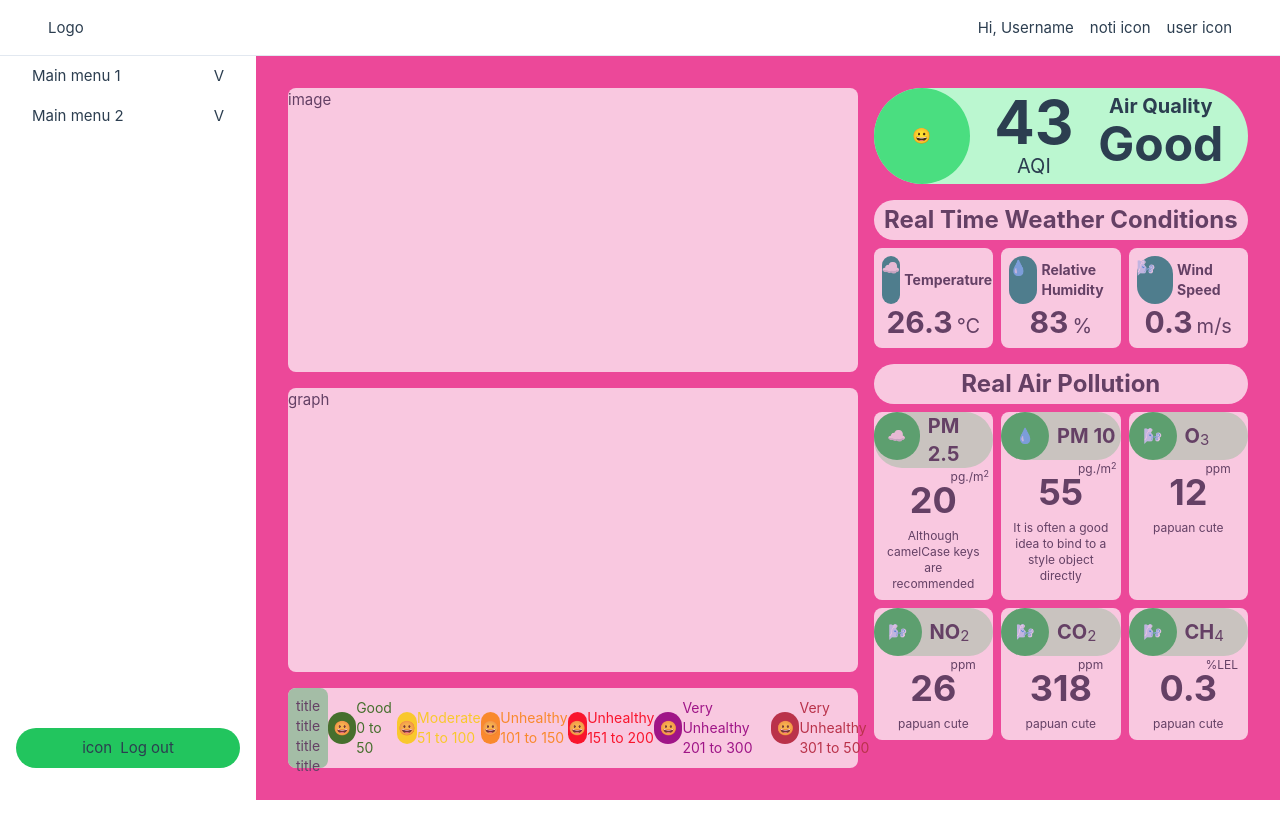
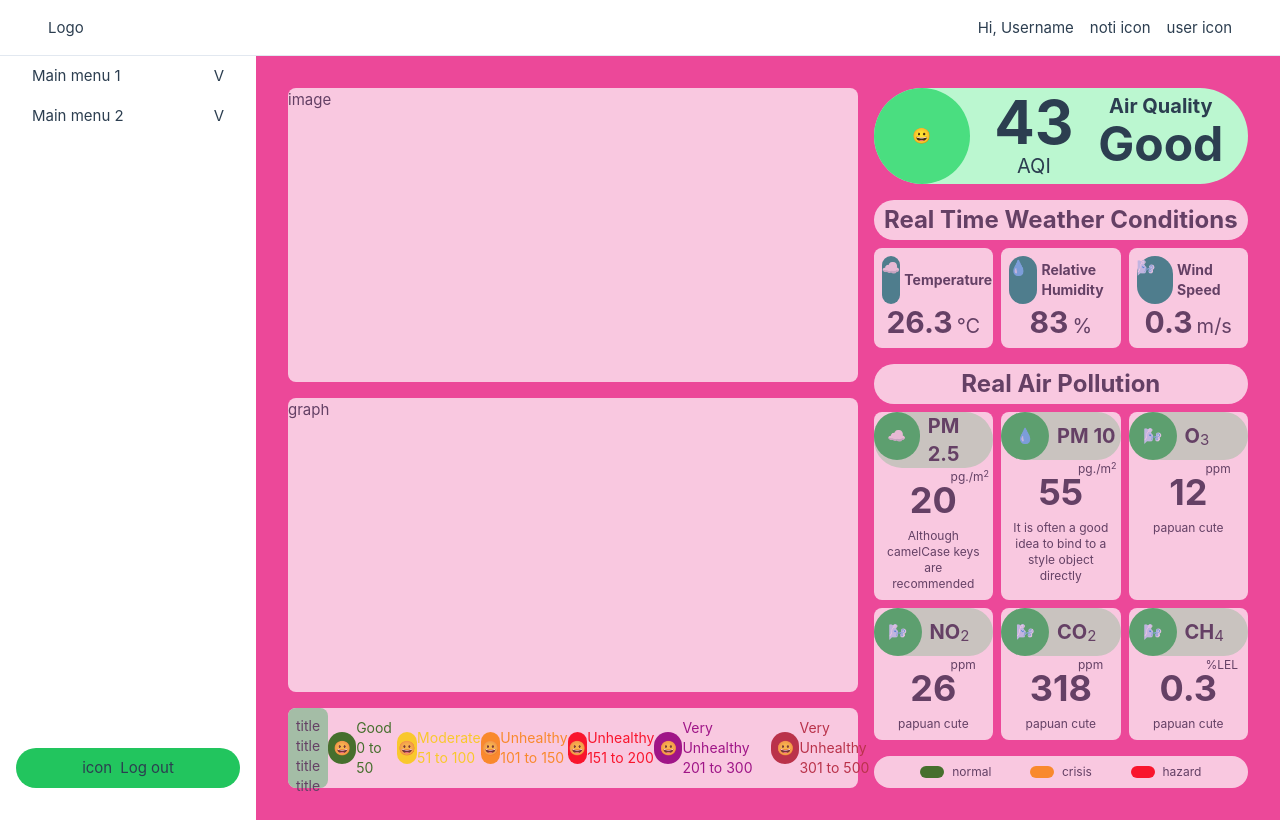
Before and after one commit to 11best/simple-weather-dashboard, a Vue app: page / in a window 1280 px wide. Built offline with nearby package versions, Linux system fonts and the light colour scheme.

Commit message:
create level describe section

```diff
--- a/src/components/PollutionSection.vue
+++ b/src/components/PollutionSection.vue
@@ -46,6 +46,12 @@ const mockWeatherConditions = [
     detail: "papuan cute",
   },
 ];
+
+const mockLevel = [
+  { name: "normal", color: "green" },
+  { name: "crisis", color: "orange" },
+  { name: "hazard", color: "red" },
+];
 </script>
 
 <template>
@@ -53,4 +59,15 @@ const mockWeatherConditions = [
   <div class="grid grid-cols-3 gap-2 mt-2">
     <CardWithLabel v-for="item in mockWeatherConditions" :data="item" />
   </div>
+  <div
+    class="w-full bg-white opacity-70 rounded-full flex justify-evenly p-2 mt-4"
+  >
+    <div v-for="level in mockLevel" class="flex items-center">
+      <div
+        class="w-6 h-3 rounded-full"
+        :style="{ backgroundColor: level.color }"
+      ></div>
+      <p class="text-xs ml-2">{{ level.name }}</p>
+    </div>
+  </div>
 </template>
```
